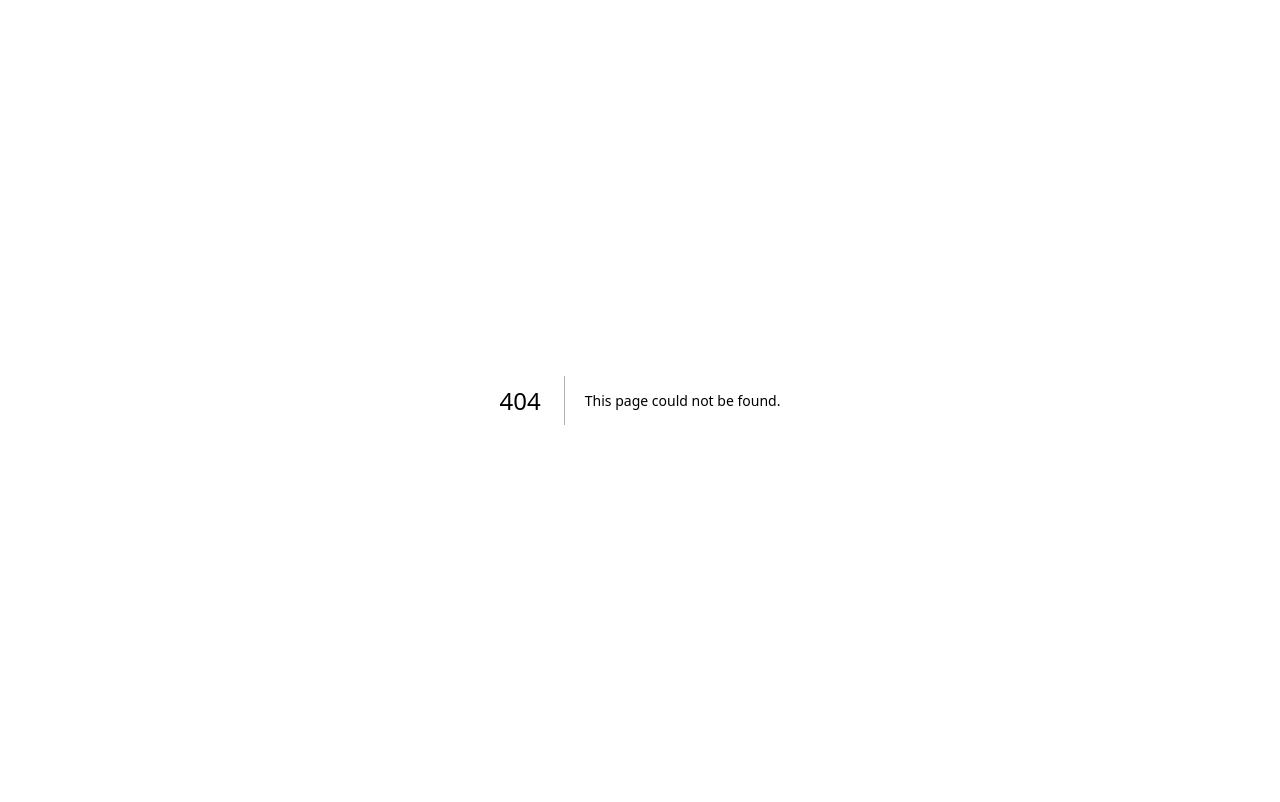
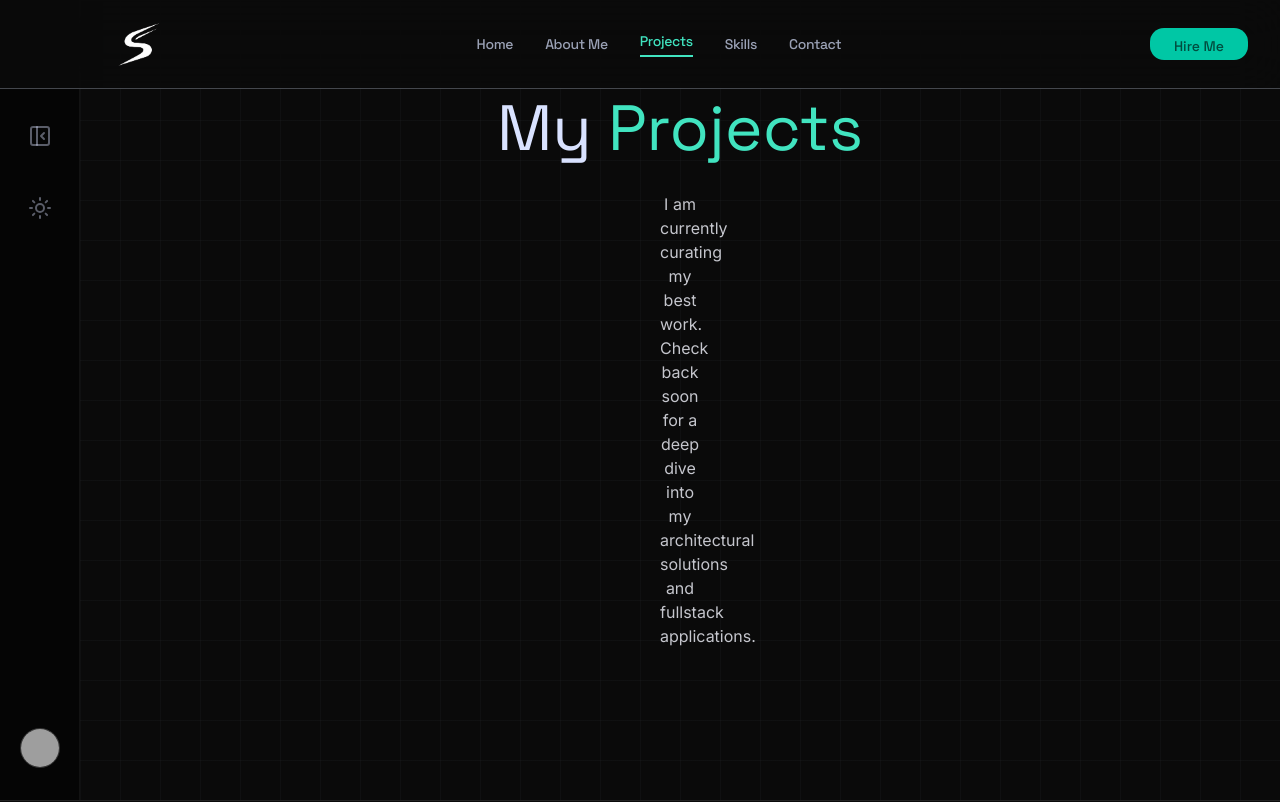
Before and after one commit to samir-web2526/porfolio-project, a Next.js app: page /project in a window 1280 px wide. Before the commit this address had no page. Shown: the top 802 px of the page. Built offline with nearby package versions, Linux system fonts and the light colour scheme; grey boxes are pictures that could not be loaded.

Commit message:
navigation done

```diff
--- /dev/null
+++ b/src/app/about/page.tsx
@@ -0,0 +1,9 @@
+import AboutSection from "@/components/AboutSection";
+
+export default function AboutPage() {
+  return (
+    <>
+      <AboutSection />
+    </>
+  );
+}
--- /dev/null
+++ b/src/app/contact/page.tsx
@@ -0,0 +1,9 @@
+import ContactSection from "@/components/ContactSection";
+
+export default function ContactPage() {
+  return (
+    <>
+      <ContactSection />
+    </>
+  );
+}
--- a/src/app/layout.tsx
+++ b/src/app/layout.tsx
@@ -2,6 +2,9 @@ import type { Metadata } from "next";
 import { Space_Grotesk, Inter } from "next/font/google";
 import "./globals.css";
 import SmoothScrollProvider from "@/components/SmoothScrollProvider";
+import TopNavBar from "@/components/TopNavBar";
+import SideNavBar from "@/components/SideNavBar";
+import Footer from "@/components/Footer";
 
 const spaceGrotesk = Space_Grotesk({
   variable: "--font-space-grotesk",
@@ -26,7 +29,7 @@ export default function RootLayout({
   return (
     <html
       lang="en"
-      className={`dark ${spaceGrotesk.variable} ${inter.variable} h-full antialiased`}
+      className={`dark ${spaceGrotesk.variable} ${inter.variable} antialiased`}
     >
       <head>
         <link
@@ -34,9 +37,14 @@ export default function RootLayout({
           href="https://fonts.googleapis.com/css2?family=Material+Symbols+Outlined:opsz,wght,FILL,GRAD@20..48,100..700,0..1,-50..200"
         />
       </head>
-      <body className="bg-background text-on-surface font-body-md selection:bg-secondary-container selection:text-on-secondary-container overflow-x-hidden min-h-full flex flex-col">
+      <body className="bg-background text-on-surface font-body-md selection:bg-secondary-container selection:text-on-secondary-container overflow-x-hidden min-h-screen flex flex-col">
         <SmoothScrollProvider>
-          {children}
+          <TopNavBar />
+          <SideNavBar />
+          <main className="min-h-screen grid-pattern pt-20 lg:pl-20 bg-background relative z-10">
+            {children}
+          </main>
+          <Footer />
         </SmoothScrollProvider>
       </body>
     </html>
--- a/src/app/page.tsx
+++ b/src/app/page.tsx
@@ -1,23 +1,15 @@
-import TopNavBar from "@/components/TopNavBar";
-import SideNavBar from "@/components/SideNavBar";
 import HeroSection from "@/components/HeroSection";
 import AboutSection from "@/components/AboutSection";
 import SkillsSection from "@/components/SkillsSection";
 import ContactSection from "@/components/ContactSection";
-import Footer from "@/components/Footer";
 
 export default function Home() {
   return (
     <>
-      <TopNavBar />
-      <SideNavBar />
-      <main className="min-h-screen grid-pattern pt-20 lg:pl-20 bg-background relative z-10">
-        <HeroSection />
-        <AboutSection />
-        <SkillsSection />
-        <ContactSection />
-      </main>
-      <Footer />
+      <HeroSection />
+      <AboutSection />
+      <SkillsSection />
+      <ContactSection />
     </>
   );
 }
--- /dev/null
+++ b/src/app/project/page.tsx
@@ -0,0 +1,20 @@
+import { motion } from "framer-motion";
+
+export default function ProjectsPage() {
+  return (
+    <div className="flex flex-col items-center justify-center min-h-[60vh] text-center px-6">
+      <motion.div
+        initial={{ opacity: 0, y: 20 }}
+        animate={{ opacity: 1, y: 0 }}
+        transition={{ duration: 0.5 }}
+      >
+        <h1 className="font-headline-xl text-headline-xl mb-4">
+          My <span className="text-secondary">Projects</span>
+        </h1>
+        <p className="text-on-surface-variant max-w-lg mx-auto">
+          I am currently curating my best work. Check back soon for a deep dive into my architectural solutions and fullstack applications.
+        </p>
+      </motion.div>
+    </div>
+  );
+}
--- /dev/null
+++ b/src/app/skills/page.tsx
@@ -0,0 +1,9 @@
+import SkillsSection from "@/components/SkillsSection";
+
+export default function SkillsPage() {
+  return (
+    <>
+      <SkillsSection />
+    </>
+  );
+}
--- a/src/components/AboutSection.tsx
+++ b/src/components/AboutSection.tsx
@@ -152,7 +152,6 @@ export default function AboutSection() {
             </div>
           </div>
 
-
           {/* Interests.json Section */}
           <motion.div variants={itemVariants} className="glass-card rounded-xl p-6 border border-secondary/10">
             <div className="flex items-center gap-3 mb-6">
--- a/src/components/Footer.tsx
+++ b/src/components/Footer.tsx
@@ -1,4 +1,6 @@
 import NextLink from "next/link";
+import Image from "next/image";
+import logoImg from "@/app/assets/images/logo.png";
 
 // Custom SVG Icons for brands since they are missing in this Lucide version
 const FacebookIcon = ({ size = 20 }: { size?: number }) => (
@@ -19,11 +21,11 @@ const LinkedinIcon = ({ size = 20 }: { size?: number }) => (
 
 export default function Footer() {
   const quickLinks = [
-    { name: "Home", href: "#" },
-    { name: "About", href: "#" },
-    { name: "Skills", href: "#" },
-    { name: "Projects", href: "#" },
-    { name: "Contact", href: "#contact" },
+    { name: "Home", href: "/" },
+    { name: "About Me", href: "/about" },
+    { name: "Projects", href: "/project" },
+    { name: "Skills", href: "/skills" },
+    { name: "Contact", href: "/contact" },
   ];
 
   const socialLinks = [
@@ -38,9 +40,14 @@ export default function Footer() {
       <div className="grid grid-cols-1 md:grid-cols-3 gap-12 px-8 py-16 max-w-7xl mx-auto w-full font-headline-xl text-sm tracking-wide">
         {/* Column 1: Identity */}
         <div className="flex flex-col space-y-6 w-full">
-          <div className="text-2xl font-black text-secondary tracking-tighter">
-            SAMIR BAISHNAB
-          </div>
+          <NextLink href="/" className="relative w-16 h-16 hover:scale-105 transition-transform active:scale-95">
+            <Image
+              src={logoImg}
+              alt="SAMIR BAISHNAB Logo"
+              fill
+              className="object-contain"
+            />
+          </NextLink>
           <p className="font-body-md text-body-md text-on-surface-variant leading-relaxed w-full">
             Fullstack engineer specializing in architectural depth and digital clarity. Crafting performant systems within the midnight void of modern technology.
           </p>
--- a/src/components/HeroSection.tsx
+++ b/src/components/HeroSection.tsx
@@ -4,6 +4,7 @@ import { motion, Variants } from "framer-motion";
 import Image from "next/image";
 import Link from "next/link";
 import { ArrowRight, ExternalLink, Hand, History } from "lucide-react";
+import profileImg from "@/app/assets/images/profile.png";
 
 const containerVariants: Variants = {
   hidden: { opacity: 0 },
@@ -97,9 +98,10 @@ export default function HeroSection() {
           <div className="relative h-full w-full rounded-full overflow-hidden border border-outline-variant bg-secondary/20 shadow-2xl" style={{ backgroundColor: "rgba(0, 209, 178, 0.15)" }}>
             <Image
               alt="Samir Baishnab"
-              src="https://lh3.googleusercontent.com/aida-public/AB6AXuD5bYkCi631RfKzpTCLeW_IU_NDT0O75YQejDfZuZ-7QosqMPDvoDRjh5th47sjUP4QwM5nTFlbe3WNAw53_oph_S2ElbNKDU1742LitjMSOH0s3JR2O27M-QeAxrbgslP-ariYoBszplcwIFUlNzXdwg3UrJKsMOhSEz3JXQwLyEnYwIEbruvQOOA2N8-af8xu5UJk9QtZoiJkjEfEhppdCKl7N-7fE275uhIPtKbFZvMKOsbSt7h3AAdZD8PUqtcltot5CIkLL2mI"
+              src={profileImg}
               fill
               className="object-cover transition-all duration-700 drop-shadow-2xl"
+              priority
             />
           </div>
 
--- a/src/components/TopNavBar.tsx
+++ b/src/components/TopNavBar.tsx
@@ -6,16 +6,21 @@ import { Button } from "@/components/ui/button";
 import { Menu } from "lucide-react";
 import { useState } from "react";
 
+import { usePathname } from "next/navigation";
+
+import Image from "next/image";
+import logoImg from "@/app/assets/images/logo.png";
+
 export default function TopNavBar() {
   const [isMobileMenuOpen, setIsMobileMenuOpen] = useState(false);
+  const pathname = usePathname();
 
   const links = [
-    { name: "Home", href: "#", active: true },
-    { name: "History", href: "#" },
-    { name: "Portfolio", href: "#" },
-    { name: "About Me", href: "#" },
-    { name: "Blog", href: "#" },
-    { name: "Contact", href: "#" },
+    { name: "Home", href: "/" },
+    { name: "About Me", href: "/about" },
+    { name: "Projects", href: "/project" },
+    { name: "Skills", href: "/skills" },
+    { name: "Contact", href: "/contact" },
   ];
 
   return (
@@ -26,9 +31,15 @@ export default function TopNavBar() {
       className="fixed top-0 w-full z-50 bg-background/90 backdrop-blur-xl border-b border-outline-variant lg:pl-20"
     >
       <div className="flex justify-between items-center px-4 md:px-8 py-4 max-w-[1280px] mx-auto relative">
-        <div className="text-xl md:text-2xl font-black text-on-surface tracking-tighter font-label-caps">
-          SAMIR.DEV
-        </div>
+        <Link href="/" className="relative w-12 h-12 md:w-14 md:h-14 hover:scale-105 transition-transform active:scale-95">
+          <Image
+            src={logoImg}
+            alt="SAMIR.DEV Logo"
+            fill
+            className="object-contain"
+            priority
+          />
+        </Link>
 
         {/* Mobile Menu Toggle */}
         <button
@@ -40,18 +51,22 @@ export default function TopNavBar() {
 
         {/* Navigation Links */}
         <div className={`${isMobileMenuOpen ? "flex" : "hidden"} absolute top-full left-0 w-full bg-surface-container border-b border-white/5 flex-col p-6 gap-6 md:static md:w-auto md:bg-transparent md:border-none md:flex md:flex-row md:p-0 md:gap-8 items-center`}>
-          {links.map((link) => (
+          {links.map((link) => {
+            const isActive = pathname === link.href;
+            return (
               <Link
                 key={link.name}
                 href={link.href}
-              className={`font-headline-md tracking-tight text-base md:text-sm font-medium transition-colors ${link.active
+                onClick={() => setIsMobileMenuOpen(false)}
+                className={`font-headline-md tracking-tight text-base md:text-sm font-medium transition-colors ${isActive
                   ? "text-secondary md:border-b-2 border-secondary md:pb-1"
                   : "text-on-surface/70 hover:text-on-surface hover:text-secondary"
                   }`}
               >
                 {link.name}
               </Link>
-          ))}
+            );
+          })}
           <Button className="md:hidden w-full bg-secondary-container text-on-secondary-container font-label-md px-6 py-4 rounded-xl hover:bg-secondary-fixed transition-all duration-300 border-0 h-auto">
             Hire Me
           </Button>
```
Also changed, not shown: src/app/assets/images/logo.png (added), src/app/assets/images/profile.png (added). Lines whose indentation alone changed are shown as unchanged.
